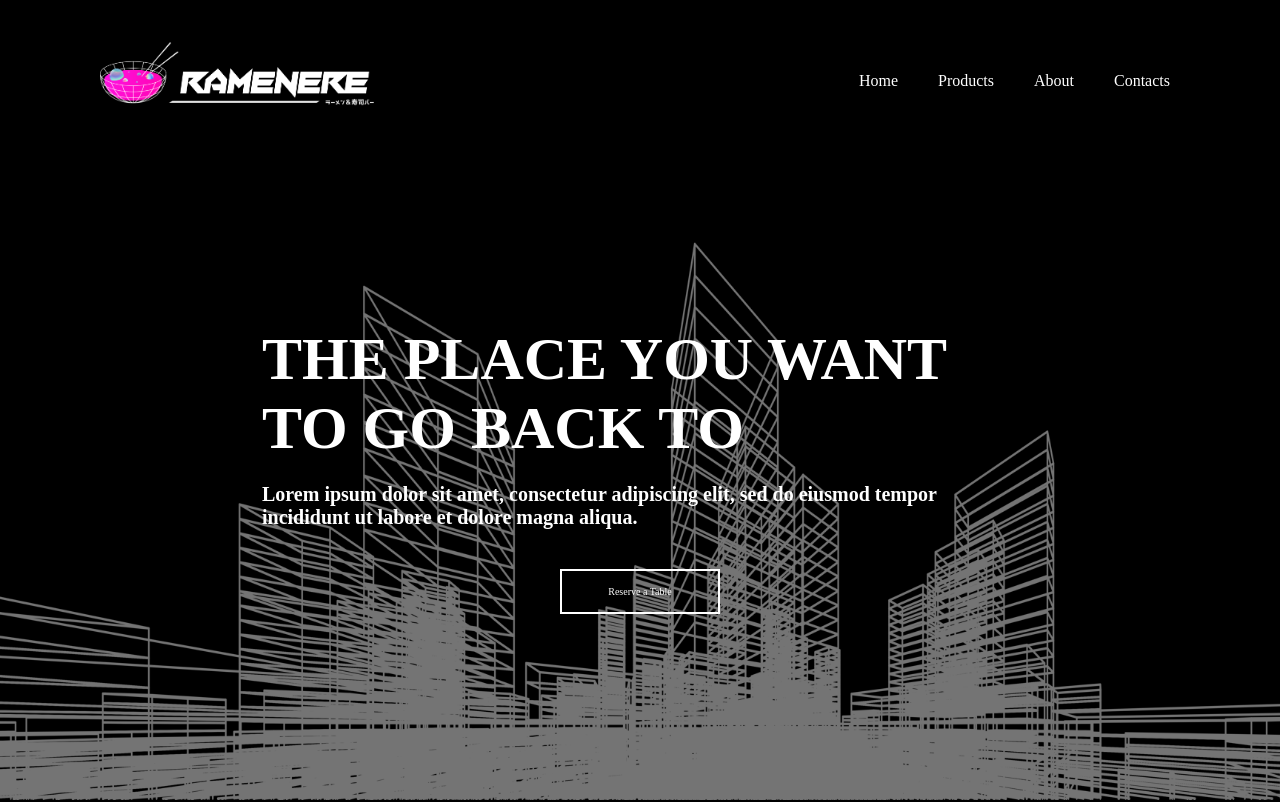
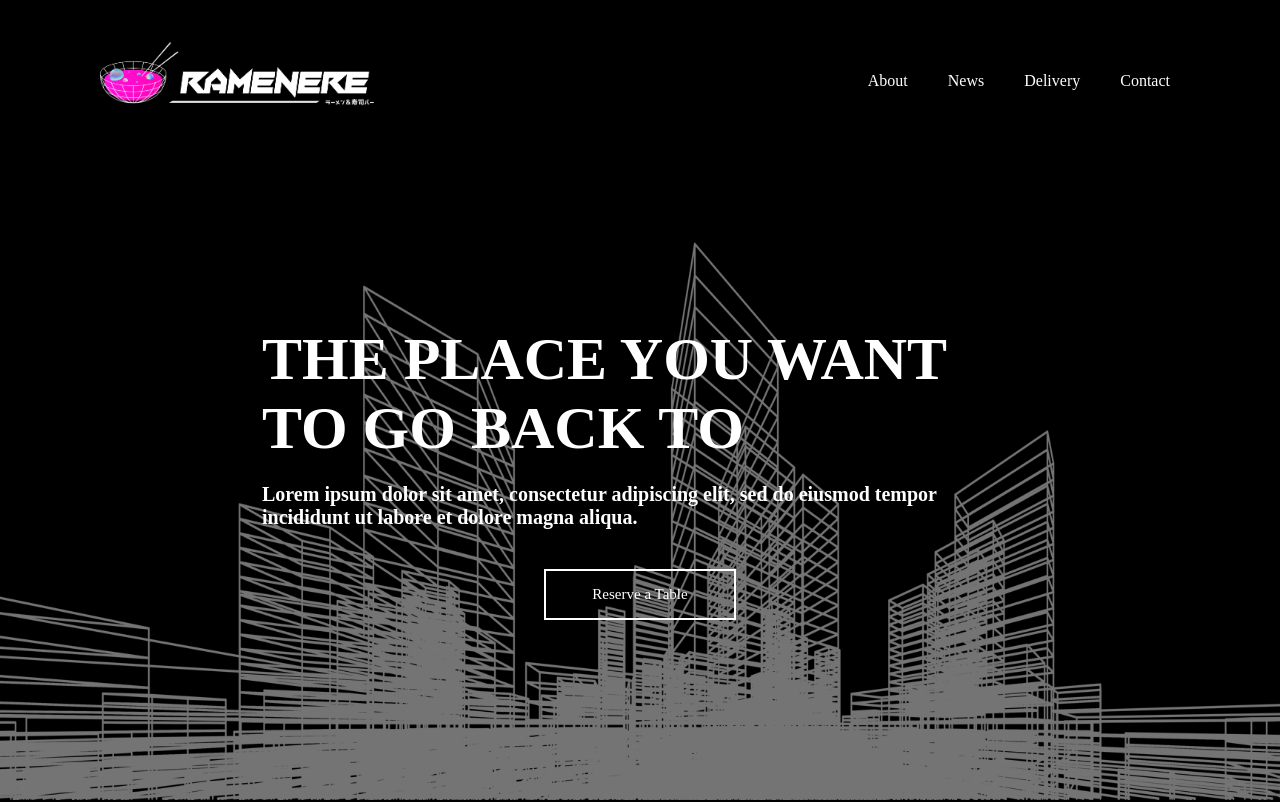
Before and after one commit to racerf01/ramenere-website, a plain HTML site: page index.html in a window 1280 px wide. Shown: the top 802 px of the page. Drawn offline with Linux system fonts and the light colour scheme; a web font is replaced by a local one.

Commit message:
Add files via upload

```diff
--- a/index.html
+++ b/index.html
@@ -17,10 +17,10 @@
 	<header>
 	  <img class="logo" src="img/Group 9.png" width="338" height="71" alt=""/>
 	<nav>
-    <li><a href="#">Home</a></li>
-    <li><a href="#">Products</a></li>
-    <li><a href="#">About</a></li>
-    <li><a href="#">Contacts</a></li>
+    <li><a href="#about">About</a></li>
+    <li><a href="#news">News</a></li>
+    <li><a href="#delivery">Delivery</a></li>
+    <li><a href="#contact">Contact</a></li>
 	</nav>
 	</header>
 
@@ -29,11 +29,11 @@
 	  <div class="background-image"></div>
 		<h1>The place you want to go back to</h1>
 <h3>Lorem ipsum dolor sit amet, consectetur adipiscing elit, sed do eiusmod tempor incididunt ut labore et dolore magna aliqua.</h3>
-		<a href="#" class="btn">Reserve a Table</a>
+		<a href="#contact" class="btn">Reserve a Table</a>
 	</section>
 
 
-	<section class="gallery">
+	<section id="about" class="gallery">
 		<h3 class="title">Ramenere is... Something Different</h3>
 		<p>Lorem ipsum dolor sit amet, consectetur adipiscing elit. Nullam id felis et ipsum bibendum ultrices. Morbi vitae pulvinar velit. Sed aliquam dictum sapien, id sagittis augue malesuada eu.</p>
 		<hr>
@@ -47,7 +47,7 @@
 	</section>
 
 
-	<section class="news">
+	<section id="news" class="news">
 		<h3 class="title">News and Events</h3>
 		<p>Lorem ipsum dolor sit amet, consectetur adipiscing elit. Nullam id felis et ipsum bibendum ultrices. Morbi vitae pulvinar velit. Sed aliquam dictum sapien, id sagittis augue malesuada eu.</p>
 		<hr>
@@ -70,7 +70,7 @@
 	</section>
 
 
-	<section class="delivery">
+	<section id="delivery" class="delivery">
 		<h3 class="title">Ramenere Delivery</h3>
 		<div class="grid">
 			<div id="block-1" class="delivery-block">
@@ -86,7 +86,7 @@
 	</section>
 
 
-	<section class="contact">
+	<section id="contact" class="contact">
 		<img class="contact-image" src="img/Group 8.png" width="950" height="213" alt=""/>
 	<p>Lorem ipsum dolor sit amet, consectetur adipiscing elit. Nullam id felis et ipsum bibendum ultrices. Morbi vitae pulvinar velit. Sed aliquam dictum sapien, id sagittis augue malesuada eu.</p>
 		<hr>
--- a/styles.css
+++ b/styles.css
@@ -28,7 +28,7 @@ a.btn{
 	border: 2px solid white;
 	color: white;
 	font-family: "Square Regular";
-	font-size: 10px;
+	font-size: 15px;
 	opacity: 100%;
 }
 
```
